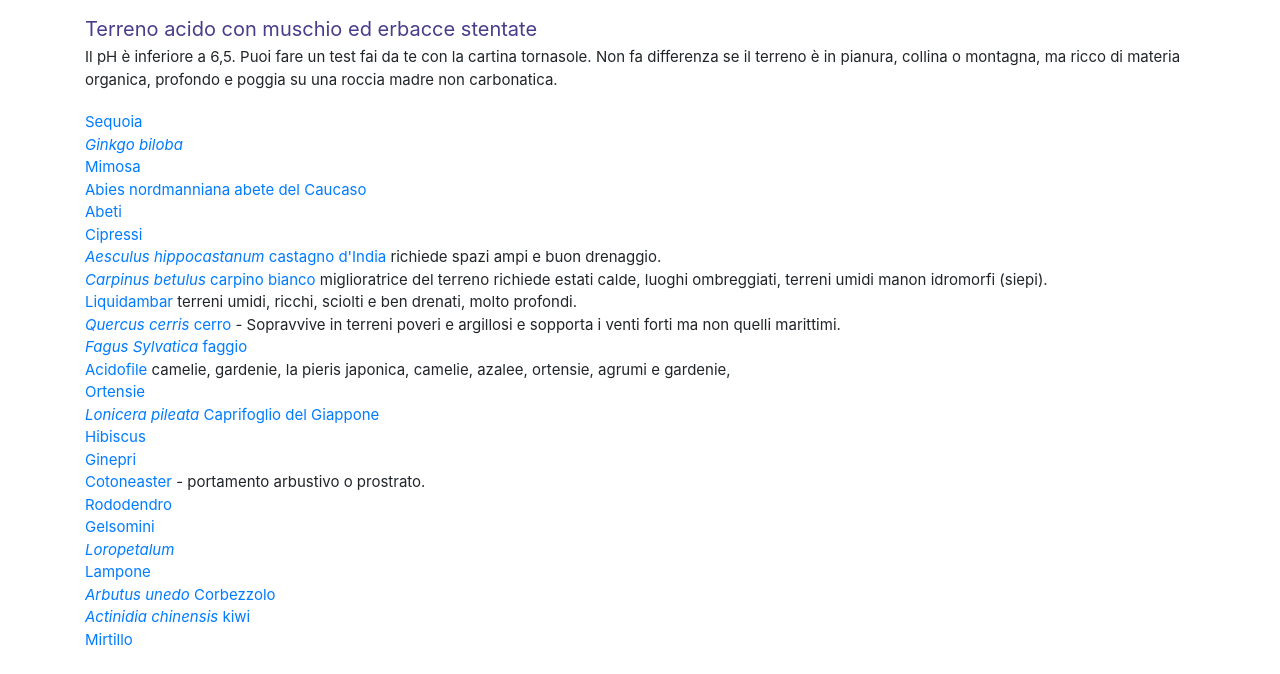
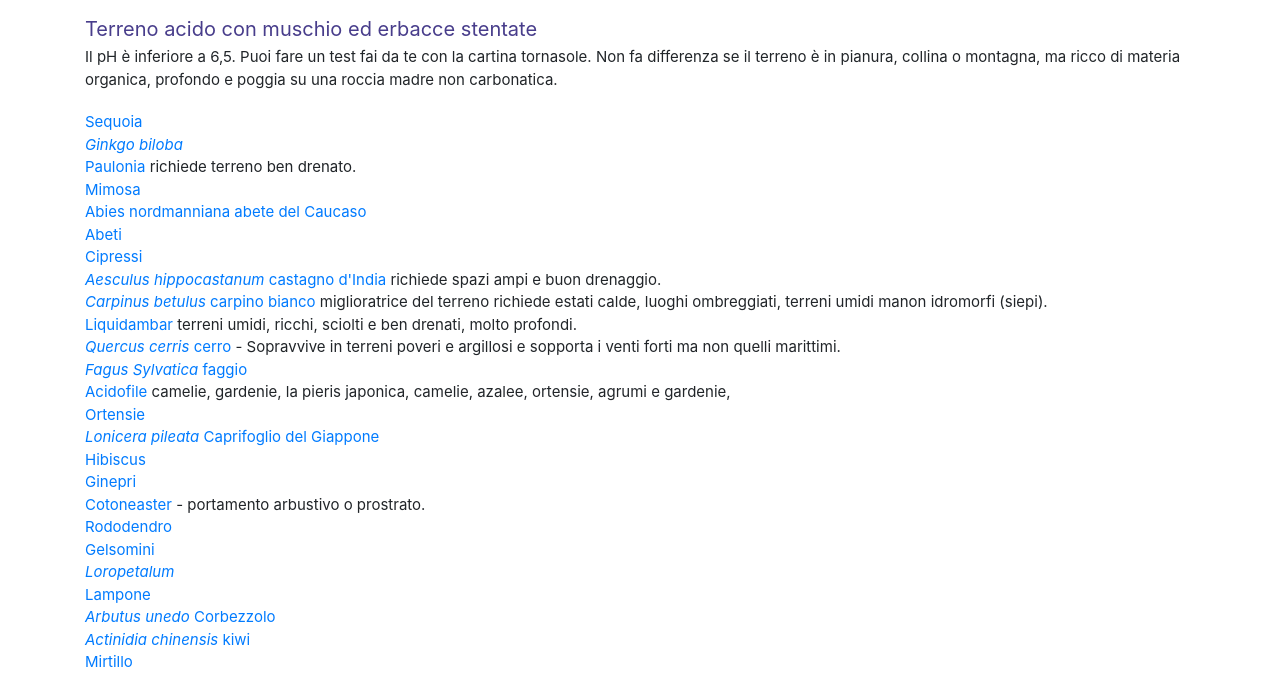
Before and after one commit to ancocco/terreno, a plain HTML site: page acido.html in a window 1280 px wide. Shown: the part 315-989 px from the top of the page. Drawn offline with nearby package versions, Linux system fonts and the light colour scheme.

Commit message:
Update acido.html

```diff
--- a/acido.html
+++ b/acido.html
@@ -34,6 +34,7 @@
             <p>
                 <a href="https://vivaifrappetta.it/prodotto/sequoiadendron-giganteum-sequoia-della-california/" target="_blank">Sequoia</a></br>
                 <a href="https://vivaifrappetta.it/categoria-prodotto/conifere/ginkgo/" target="_blank"><i>Ginkgo biloba</i></a></br>
+                <a href="https://vivaifrappetta.it/prodotto/paulownia-tomentosa-paulonia/" target="_blank">Paulonia</a> richiede terreno ben drenato.</br>
                 <a href="https://vivaifrappetta.it/prodotto/mimosa-acacia-dealbata-turner/" target="_blank">Mimosa</a></br>
                 <a href="https://vivaifrappetta.it/prodotto/abies-nordmanniana-abete-del-caucaso/" target="_blank">Abies nordmanniana abete del Caucaso</a></br>
                 <a href="https://vivaifrappetta.it/categoria-prodotto/conifere/abeti/" target="_blank">Abeti</a></br>
```
